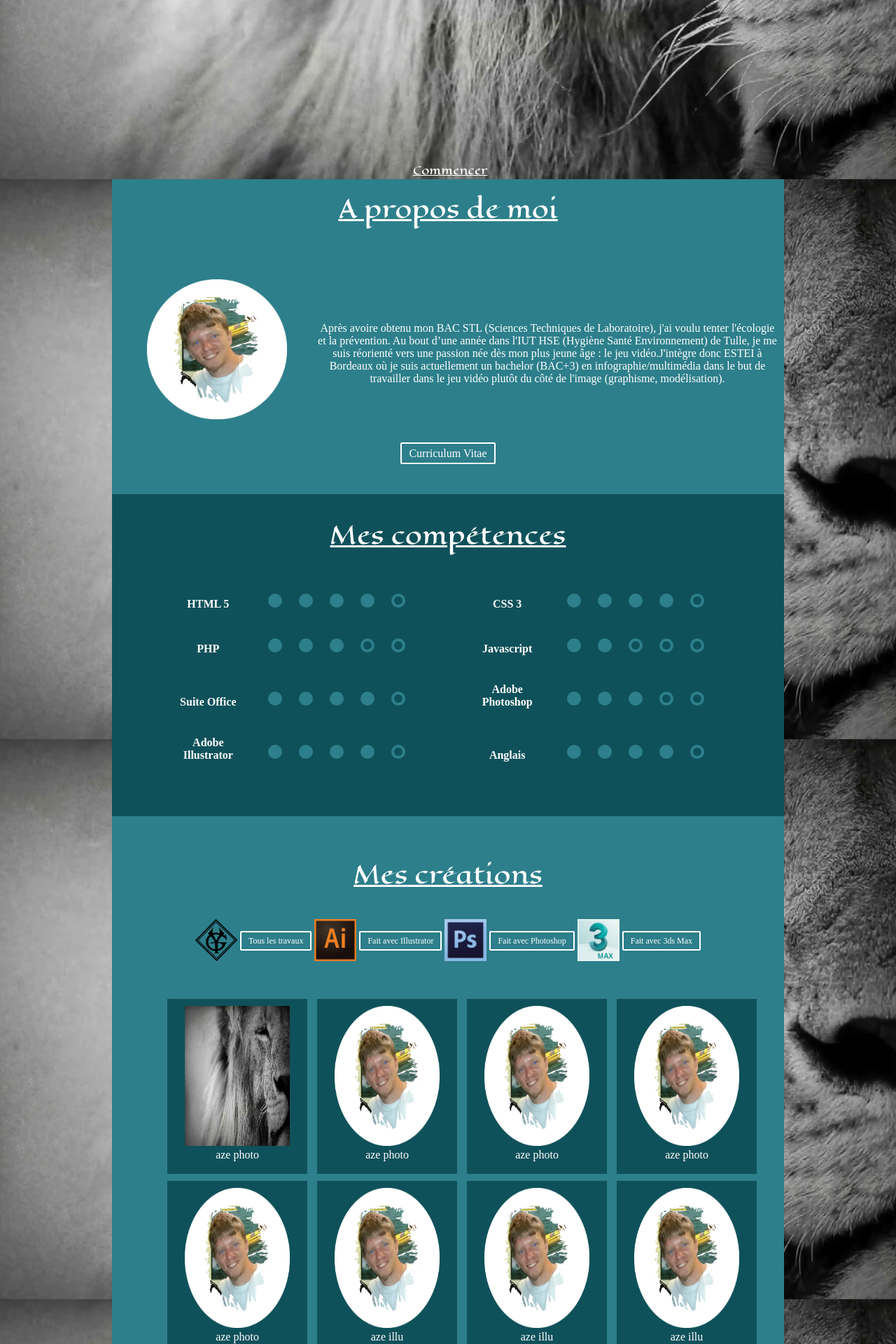
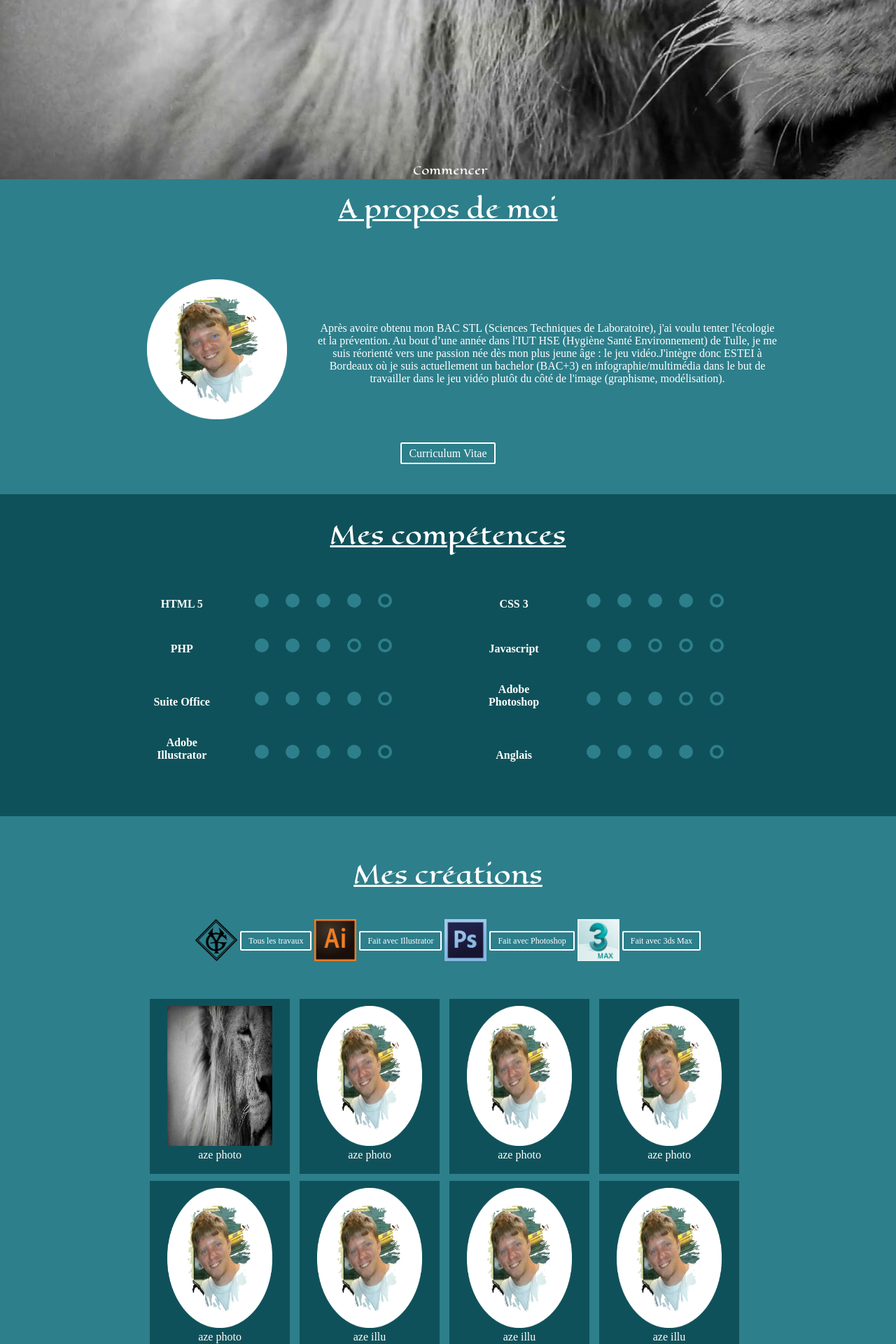
Before and after one commit to YoanGarcia/Porfolio, a PHP site: page / in a window 1280 px wide. Shown: the part 544-2464 px from the top of the page at 70% size. Run offline with PHP 8.4, Linux system fonts and the light colour scheme; data comes from the database, SQL or seed files in the repository; some libraries are stand-ins or nearby versions.

Commit message:
aver oublier d'élargire les div ^^

```diff
--- a/css/style.css
+++ b/css/style.css
@@ -15,6 +15,17 @@
 	font-family: 'eaglelake';
 }
 
+.t960px
+{
+	width: 960px;
+	margin: 0 auto;
+}
+
+body > header > section
+{
+	display: flex;
+}
+
 body
 {
 	background-image: url('../IMG/lion.jpg');
@@ -22,7 +33,6 @@ body
 	background-size: cover;
 	background-attachment: fixed;
 	margin: 0 auto;
-	width: 960px;
 }
 
 header
@@ -147,6 +157,7 @@ h1
 	width: 100px;
 	bottom: 0px;
 	left: calc(100%/2 - 50px);
+	text-decoration: none;
 }
 
 #apropo
--- a/index.php
+++ b/index.php
@@ -34,6 +34,7 @@
 	</head>
 	<body>
 		<header>
+			<section class="t960px">
 				<nav>
 					<img src="IMG/MonLogoBlanc.png"> <a class='lake js-scrollTo' href="#">Accueil</a>
 				</nav>
@@ -61,10 +62,12 @@
 					<hr>
 					<h2 class='lake'>Infographiste multimédia</h2>
 				</section>
-			<a id="bouton_commencer" href="#apropo" class='lake'>Commencer</a>
+				<a id="bouton_commencer" href="#apropo" class='lake js-scrollTo'>Commencer</a>
+			</section>
 		</header>
 
 		<section id="apropo">
+			<section class="t960px">
 				<h1 class='lake'>A propos de moi</h1>
 				<div id="img_cv">
 					<img src="IMG/<?=$infos['photoCV']?>" width="200" heigth="200">
@@ -74,8 +77,10 @@
 				</div>
 				<a id="curi" class="buttonblanc" href="<?=$infos['lien_cv']?>" alt="Lien vers mon Curriculum Vitae" title="Lien vers mon Curriculum Vitae">Curriculum Vitae</a>
 			</section>
+		</section>
 
 		<section id="competences">
+			<section class="t960px">
 				<h1 class='lake'>Mes compétences</h1>
 
 				<?php foreach ($competences as $competence): ?>
@@ -91,11 +96,11 @@
 						</section>
 					</section>
 				<?php endforeach ?>
-
+			</section>
 		</section>
 
 		<section id="MesCreations">
-
+			<section class="t960px">
 				<h1 class='lake'>Mes créations</h1>
 
 				<section id="select_creations">
@@ -121,11 +126,11 @@
 						</article>
 					<?php endforeach ?>
 				</section>
-
-
+			</section>
 		</section>
 
 		<footer id="contact">
+			<section class="t960px">
 				<p>
 					<span class="fa fa-envelope-o" aria-hidden="true" alt="Mon email : <?=$infos['email']?>" title="Mon email">  <?=$infos['email']?></span>
 					<span class="fa fa-mobile" aria-hidden="true" alt="Mon numero de téléphone : <?=$infos['telephone']?>" title="Mon téléphone">  <?=$infos['telephone']?></span>
@@ -133,6 +138,7 @@
 				<p>
 					© 2017 All right reserved | Design : Garcia Yoan
 				</p>
+			</section>
 		</footer>
 	</body>
 </html>
```
Lines whose indentation alone changed are shown as unchanged.
